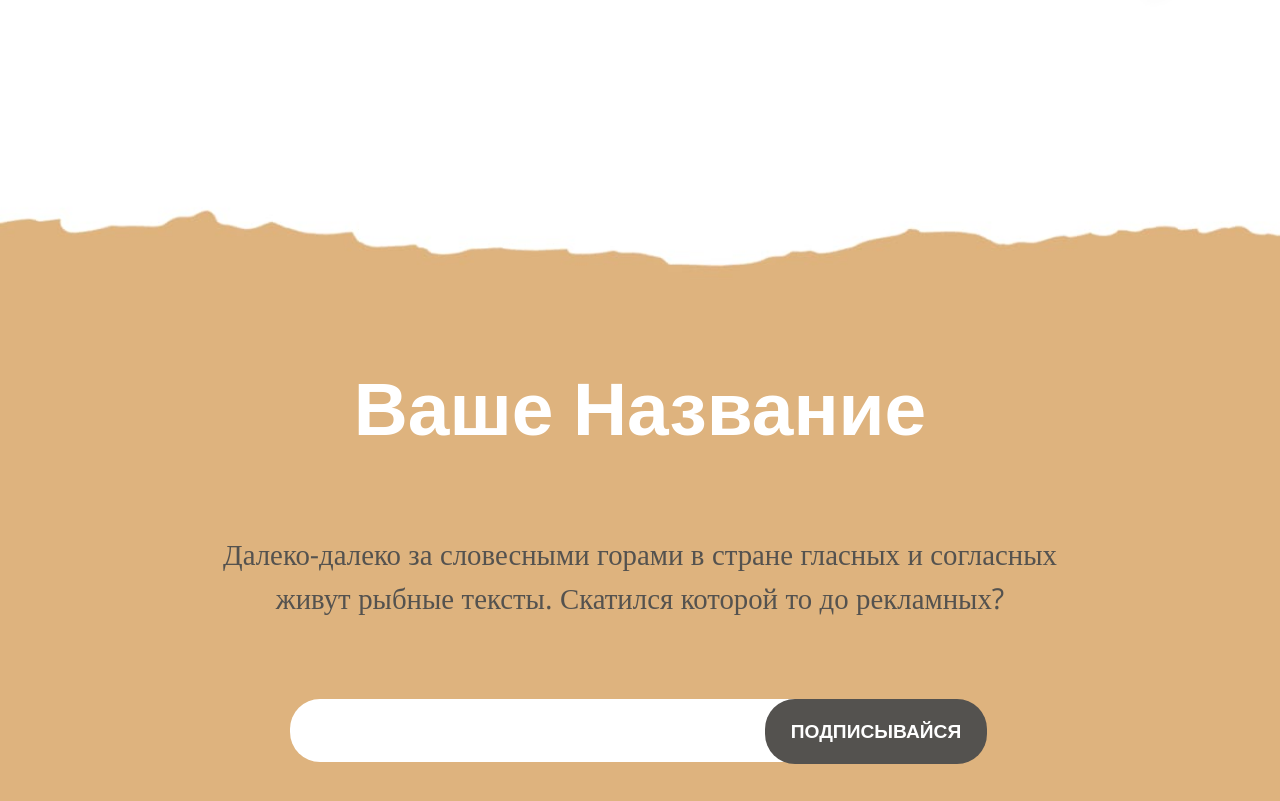
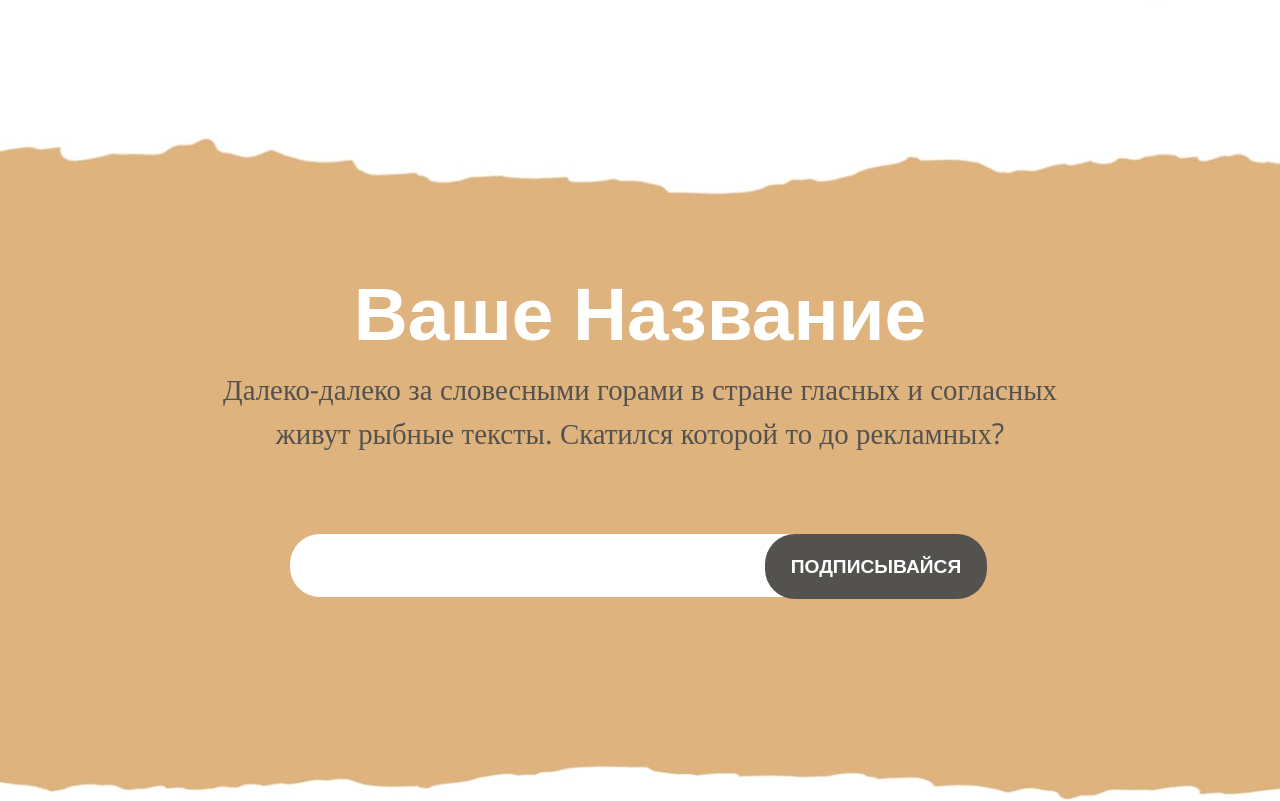
Before and after one commit to valekutce/Platina, a plain HTML site: page index.html in a window 1280 px wide. Shown: the part 6280-7081 px from the top of the page. Drawn offline with nearby package versions, Linux system fonts and the light colour scheme; a script that the page names is missing.

Commit message:
Update style.css

```diff
--- a/css/style.css
+++ b/css/style.css
@@ -386,10 +386,10 @@ blockquote:before {
 
 .here {
   width: 100%;
-  min-height: 800px;
+  min-height: 700px;
   background: url(../img/Here/3-layers.jpg) no-repeat center center;
   background-size: cover;
-  padding: 230px 30px 200px;
+  padding: 135px 30px 200px;
 }
 .here__block {
   width: 890px;
@@ -401,7 +401,7 @@ blockquote:before {
   color: #ffffff;
   font-size: 4.68rem;
   font-weight: 700;
-  margin-bottom: 70px;
+  margin-bottom: 0px;
   text-transform: capitalize;
 }
 .here__text {
```
